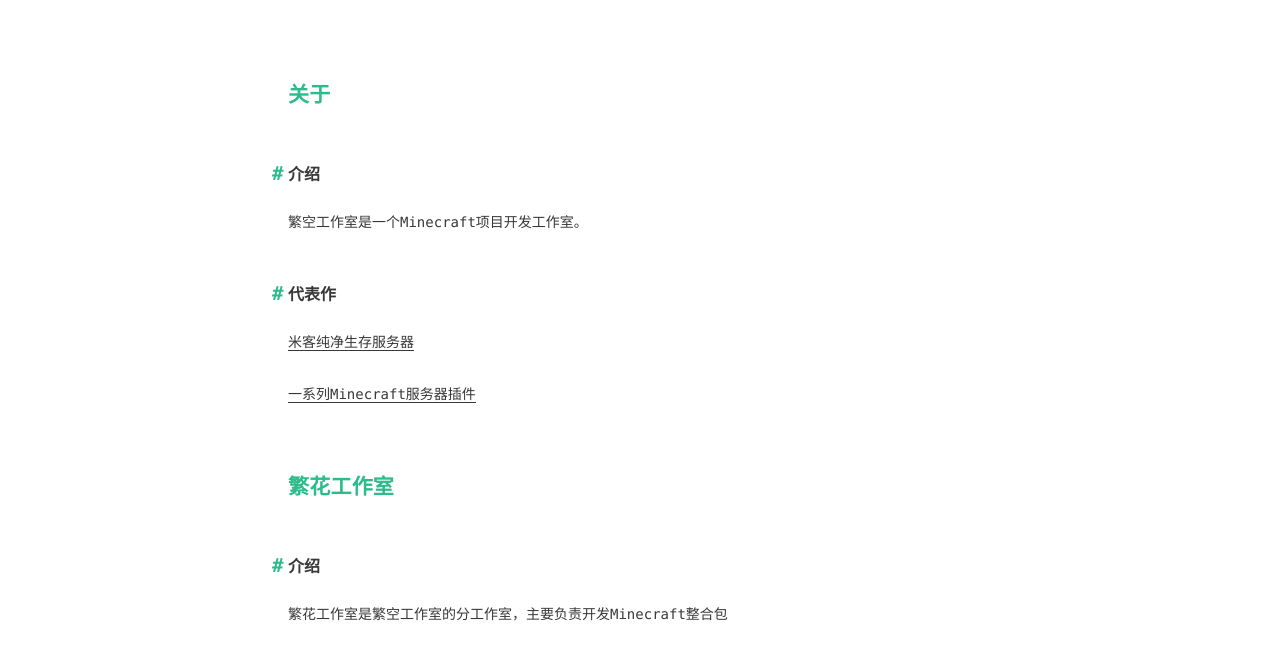
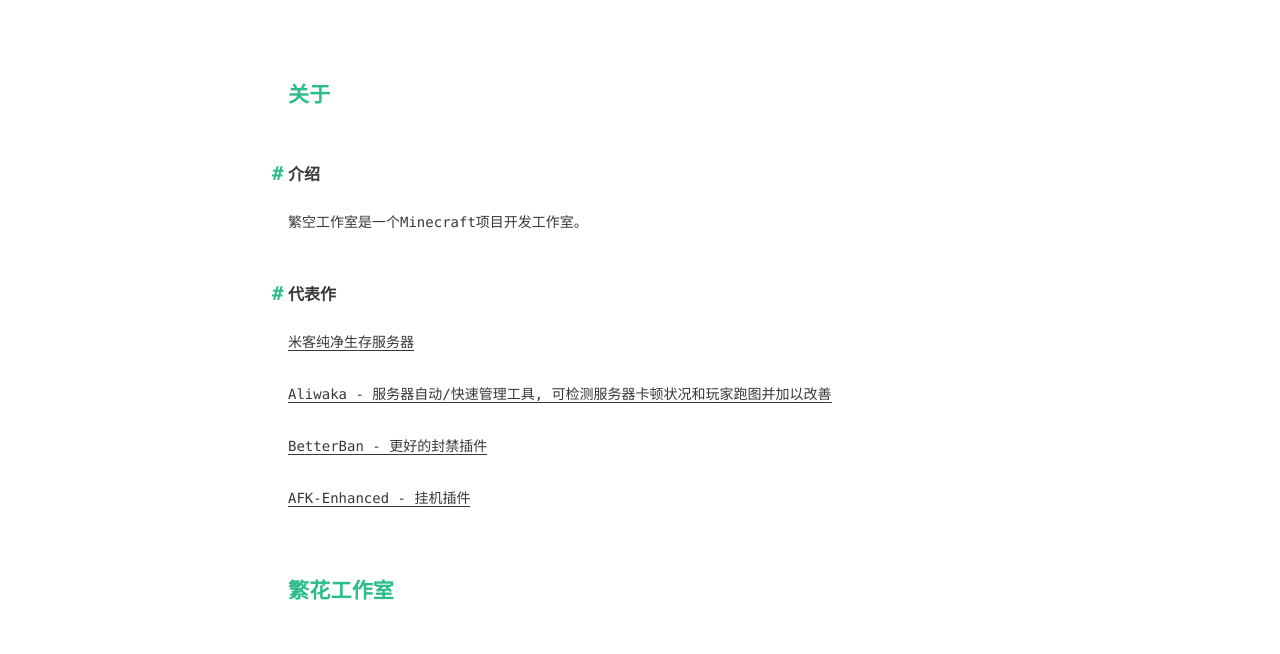
Before and after one commit to iamyuuk/StudioWebsite, a plain HTML site: page about/index.html in a window 1280 px wide. Shown: the part 119-773 px from the top of the page. Drawn offline with nearby package versions, Linux system fonts and the light colour scheme; a web font is replaced by a local one.

Commit message:
Site updated: 2023-01-13 12:56:05

```diff
--- a/about/index.html
+++ b/about/index.html
@@ -6,15 +6,15 @@
     <meta http-equiv="X-UA-Compatible" content="IE=edge">
     <meta name="HandheldFriendly" content="True">
     <meta name="viewport" content="width=device-width, initial-scale=1, maximum-scale=5" />
-    <meta name="description" content="关于介绍繁空工作室是一个Minecraft项目开发工作室。 代表作米客纯净生存服务器 一系列Minecraft服务器插件 繁花工作室介绍繁花工作室是繁空工作室的分工作室，主要负责开发Minecraft整合包 代表作Nirvana涅槃整合包 (制作中)">
+    <meta name="description" content="关于介绍繁空工作室是一个Minecraft项目开发工作室。 代表作米客纯净生存服务器 Aliwaka - 服务器自动&#x2F;快速管理工具, 可检测服务器卡顿状况和玩家跑图并加以改善 BetterBan - 更好的封禁插件 AFK-Enhanced - 挂机插件 繁花工作室介绍繁花工作室是繁空工作室的分工作室，主要负责开发Minecraft整合包 代表作Nirvana涅槃整合包 (制作中)">
 <meta property="og:type" content="website">
 <meta property="og:title" content="关于">
 <meta property="og:url" content="http://encinet.netlify.app/about/index.html">
 <meta property="og:site_name" content="繁空工作室">
-<meta property="og:description" content="关于介绍繁空工作室是一个Minecraft项目开发工作室。 代表作米客纯净生存服务器 一系列Minecraft服务器插件 繁花工作室介绍繁花工作室是繁空工作室的分工作室，主要负责开发Minecraft整合包 代表作Nirvana涅槃整合包 (制作中)">
+<meta property="og:description" content="关于介绍繁空工作室是一个Minecraft项目开发工作室。 代表作米客纯净生存服务器 Aliwaka - 服务器自动&#x2F;快速管理工具, 可检测服务器卡顿状况和玩家跑图并加以改善 BetterBan - 更好的封禁插件 AFK-Enhanced - 挂机插件 繁花工作室介绍繁花工作室是繁空工作室的分工作室，主要负责开发Minecraft整合包 代表作Nirvana涅槃整合包 (制作中)">
 <meta property="og:locale" content="zh_CN">
 <meta property="article:published_time" content="2023-01-11T13:48:27.000Z">
-<meta property="article:modified_time" content="2023-01-12T08:13:38.232Z">
+<meta property="article:modified_time" content="2023-01-13T04:54:28.706Z">
 <meta property="article:author" content="Encinet">
 <meta name="twitter:card" content="summary">
 
@@ -87,7 +87,9 @@
 
           <h1 id="关于"><a href="#关于" class="headerlink" title="关于"></a>关于</h1><h2 id="介绍"><a href="#介绍" class="headerlink" title="介绍"></a>介绍</h2><p>繁空工作室是一个Minecraft项目开发工作室。</p>
 <h2 id="代表作"><a href="#代表作" class="headerlink" title="代表作"></a>代表作</h2><p><a target="_blank" rel="noopener" href="https://mikwiki.netlify.app/">米客纯净生存服务器</a></p>
-<p><a href="github.com/encinet">一系列Minecraft服务器插件</a></p>
+<p><a target="_blank" rel="noopener" href="https://github.com/Encinet/Aliwaka">Aliwaka - 服务器自动&#x2F;快速管理工具, 可检测服务器卡顿状况和玩家跑图并加以改善</a></p>
+<p><a target="_blank" rel="noopener" href="https://github.com/Encinet/BetterBan">BetterBan - 更好的封禁插件</a></p>
+<p><a target="_blank" rel="noopener" href="https://github.com/Encinet/AFK-Enhanced">AFK-Enhanced - 挂机插件</a></p>
 <h1 id="繁花工作室"><a href="#繁花工作室" class="headerlink" title="繁花工作室"></a>繁花工作室</h1><h2 id="介绍-1"><a href="#介绍-1" class="headerlink" title="介绍"></a>介绍</h2><p>繁花工作室是繁空工作室的分工作室，主要负责开发Minecraft整合包</p>
 <h2 id="代表作-1"><a href="#代表作-1" class="headerlink" title="代表作"></a>代表作</h2><p>Nirvana涅槃整合包 (制作中)</p>
 
```
